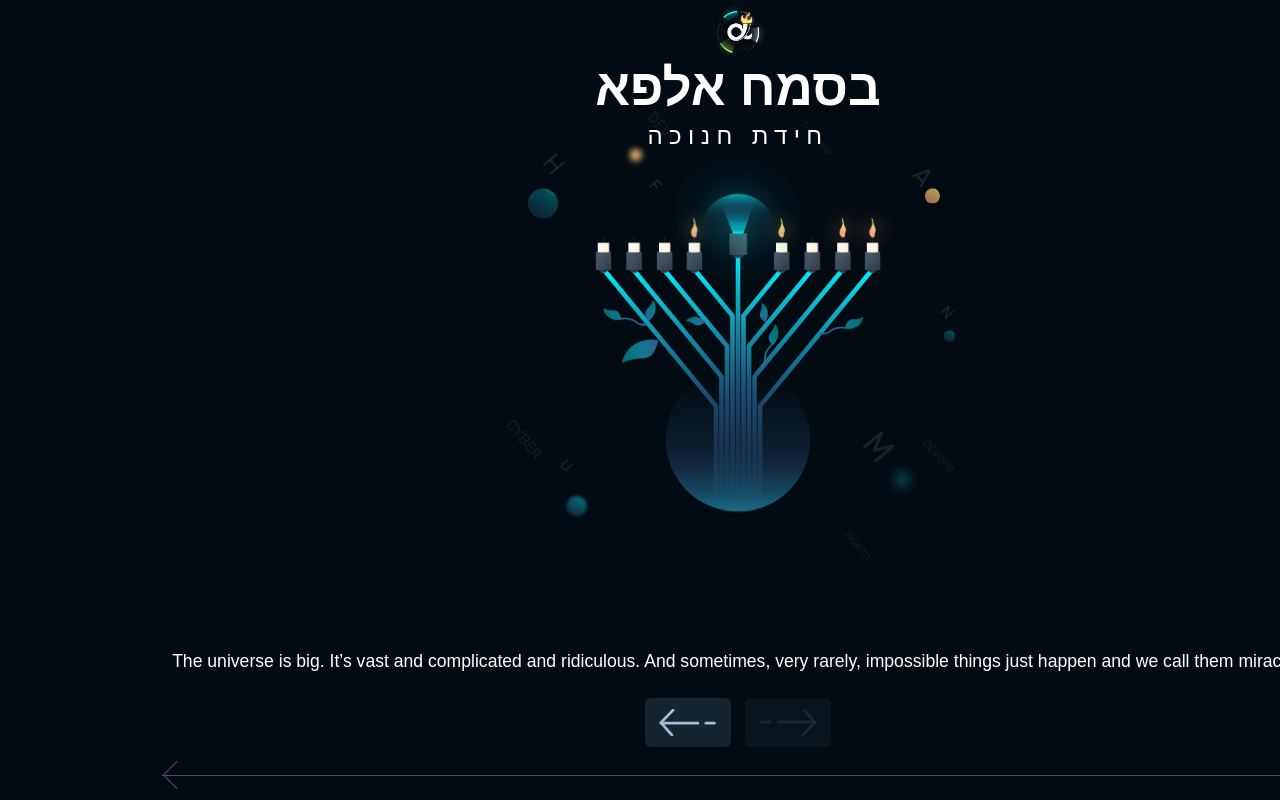
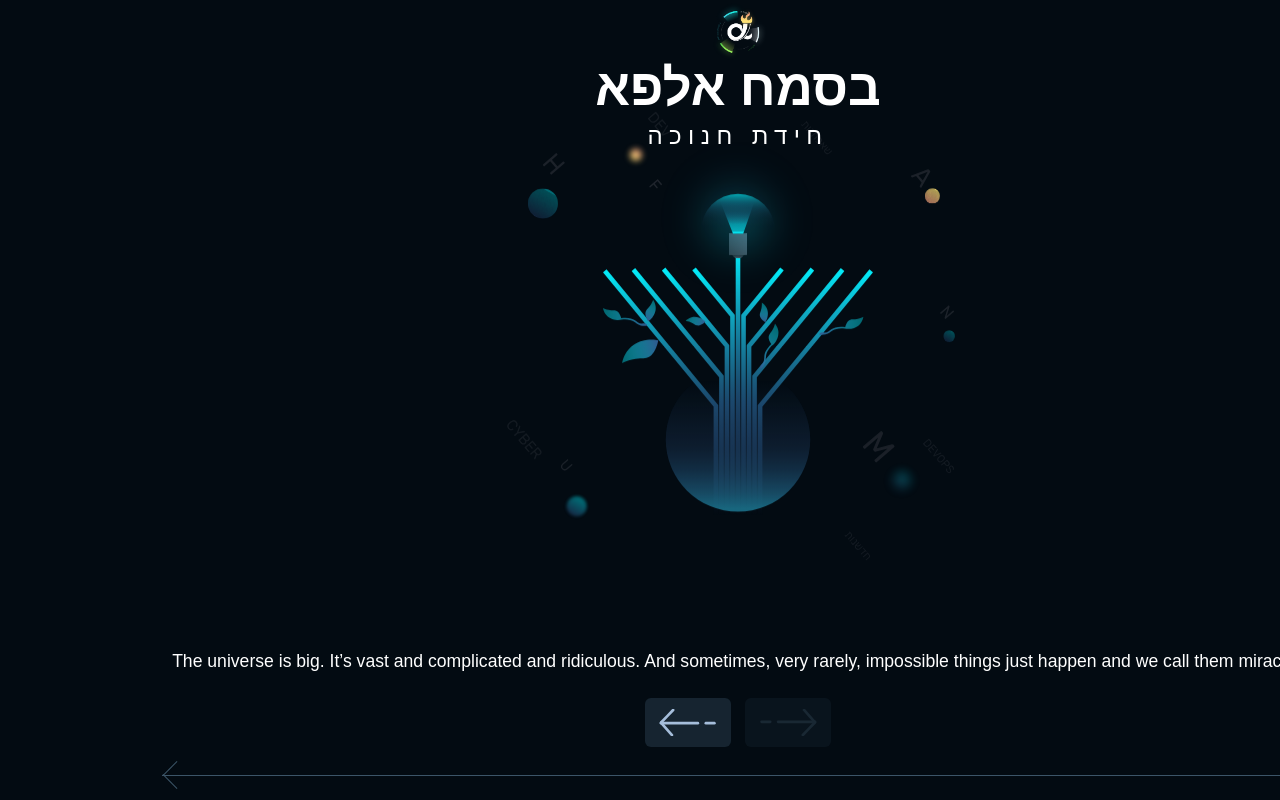
Before and after one commit to shachaf8787/bsmch-hanuka-riddle, a React (Create React App) app: page / in a window 1280 px wide. Built offline with nearby package versions, Linux system fonts and the light colour scheme.

Commit message:
JUst a commit

```diff
--- a/src/components/UI/Hanukia.js
+++ b/src/components/UI/Hanukia.js
@@ -7,7 +7,6 @@ const Hanukia = (props) => {
     <FullCandle
       key={element.id}
       element={element}
-      className={classes["full-candle"]}
     />
   );
 
--- a/src/components/UI/Hanukia.module.css
+++ b/src/components/UI/Hanukia.module.css
@@ -83,12 +83,6 @@
   height: 100px;
 }
 
-.full-candle {
-  position: relative;
-  transform: scale(3.5);
-  bottom: 37px;
-}
-
 .cluster-right {
   flex-grow: 1;
   grid-area: left;
--- a/src/components/svg/FullCandle.js
+++ b/src/components/svg/FullCandle.js
@@ -51,119 +51,121 @@ const FullCandle = (props) => {
   );
 
   return (
-    <svg
-      id="Layer_2"
-      dataname="Layer 2"
-      className={`${classes.svg} ${props.className}`}
-      xmlns="http://www.w3.org/2000/svg"
-      viewBox="0 0 200 259.03"
-    >
-      <defs>
-        <linearGradient
-          id={AllGradientsId[0].id}
-          x1="1556.66"
-          y1="249.1"
-          x2="1556.66"
-          y2="192.61"
-          gradientTransform="translate(1657.02) rotate(-180) scale(1 -1)"
-          gradientUnits="userSpaceOnUse"
-        >
-          <stop offset="0" stopColor="#4e5e6e" />
-          <stop offset="1" stopColor="#2c353e" />
-        </linearGradient>
-        <linearGradient
-          id={AllGradientsId[1].id}
-          x1="1556.66"
-          y1="259.03"
-          x2="1556.66"
-          y2="246.72"
-          gradientTransform="translate(1657.02) rotate(-180) scale(1 -1)"
-          gradientUnits="userSpaceOnUse"
-        >
-          <stop offset="0" stopColor="#4e5e6e" />
-          <stop offset="1" stopColor="#040405" />
-        </linearGradient>
-        <linearGradient
-          id={AllGradientsId[2].id}
-          x1="83.02"
-          y1="201.63"
-          x2="117.7"
-          y2="201.63"
-          gradientUnits="userSpaceOnUse"
-        >
-          <stop offset="0" stopColor="#fff" />
-          <stop offset="1" stopColor="#fff0d5" />
-        </linearGradient>
-        <linearGradient
-          id={AllGradientsId[3].id}
-          x1="1583.53"
-          y1="197.78"
-          x2="1519.82"
-          y2="254.42"
-          xlinkHref={AllGradientsId[0].href}
-        />
-        <linearGradient
-          id={AllGradientsId[4].id}
-          x1="100.13"
-          y1="149.63"
-          x2="100.13"
-          y2="90.22"
-          gradientUnits="userSpaceOnUse"
-        >
-          <stop offset="0" stopColor="#efa07c" />
-          <stop offset="1" stopColor="#ffe274" />
-        </linearGradient>
-        <filter id={AllDropshadowId[0].id} filterUnits="userSpaceOnUse">
-          <feOffset dx="0" dy="0" />
-          <feGaussianBlur result="blur" stdDeviation="30" />
-          <feFlood floodColor="#ffca76" floodOpacity=".78" />
-          <feComposite in2="blur" operator="in" />
-          <feComposite in="SourceGraphic" />
-        </filter>
-      </defs>
-      <g id="Layer_3" dataname="Layer 3">
-        <g id="singleCandle">
-          <path
-            fill={AllGradientsId[0].url}
-            d="M77.49,249.1h0c15.17-2.17,30.57-2.17,45.73,0h0s0-54.86,0-54.86h0c-15.17-2.17-30.57-2.17-45.73,0h0v54.86Z"
-          />
-          <path
-            fill={AllGradientsId[1].url}
-            d="M111.97,247.94c-2.49,.24-6.38,.5-11.14,.29-9.97-.44-14.23-2.53-15.24-.88-1.29,2.12,3.47,9.17,10.26,11.14,5.85,1.7,10.95-1.03,12.61-2.05,4.39-2.71,7.64-7.65,6.74-8.8-.46-.58-1.97-.17-3.22,.29Z"
-          />
-          {hasBottom && (
-            <g className={`${activeCandleCanClassName}`}>
-              <path
-                fill="none"
-                stroke="#63582d"
-                strokeMiterlimit={10}
-                d="M99.79,169.29c1.46-2.59,1.74-4.7,1.72-6.13-.04-4.02-2.38-6.01-2.3-10.53,.03-1.82,.44-3.29,.77-4.21"
-              />
-              <polygon
-                fill={AllGradientsId[2].url}
-                points="117.7 236.81 83.02 236.81 83.02 166.45 117.7 166.45 117.7 171.52 117.7 236.81"
-              />
-              <path
-                fill="#babab9"
-                d="M117.7,236.81h-34.69v-42.5l6.42,.61c7.27,.7,14.58,.7,21.85,0l6.42-.61v42.5Z"
-              />
-            </g>
-          )}
-          <path
-            fill={AllGradientsId[3].url}
-            d="M77.49,249.1l2.8,.51c13.27,2.4,26.86,2.4,40.13,0l2.8-.51v-54.86s-2.8,.51-2.8,.51c-13.27,2.4-26.86,2.4-40.13,0l-2.8-.51v54.86Z"
-          />
-          {hasBottom && hasFlame && (
-            <path
-              className={activeFireClassName}
-              fill={AllGradientsId[4].url}
-              filter={AllDropshadowId[0].url}
-              d="M99.94,149.63c-2.39,.02-4.63-1.17-5.93-3.18-1.66-2.56-3.17-5.85-3.52-9.74-.8-8.99,4.44-14.32,7.01-21.03,2.21-5.78,3.47-11.72-1.25-25.45,4.12,3.6,5.47,6.91,5.93,9.3,.68,3.51,.12,4.03,1.39,9.2,1.43,5.83,3.38,8.2,5.22,13.72,2.26,6.76,.5,7.95-1.48,15.64-.4,1.56-.11,6.52-.54,7.82-.94,2.87-3.81,3.69-6.83,3.72Z"
-            />
-          )}
-        </g>
-      </g>
-    </svg>
+    <>
+      <div className={classes[".full-candle"]}></div>
+    </>
+    // <svg
+    //   id="Layer_2"
+    //   dataname="Layer 2"
+    //   className={`${classes.svg} ${props.className}`}
+    //   viewBox="0 0 200 259.03"
+    // >
+    //   <defs>
+    //     <linearGradient
+    //       id={AllGradientsId[0].id}
+    //       x1="1556.66"
+    //       y1="249.1"
+    //       x2="1556.66"
+    //       y2="192.61"
+    //       gradientTransform="translate(1657.02) rotate(-180) scale(1 -1)"
+    //       gradientUnits="userSpaceOnUse"
+    //     >
+    //       <stop offset="0" stopColor="#4e5e6e" />
+    //       <stop offset="1" stopColor="#2c353e" />
+    //     </linearGradient>
+    //     <linearGradient
+    //       id={AllGradientsId[1].id}
+    //       x1="1556.66"
+    //       y1="259.03"
+    //       x2="1556.66"
+    //       y2="246.72"
+    //       gradientTransform="translate(1657.02) rotate(-180) scale(1 -1)"
+    //       gradientUnits="userSpaceOnUse"
+    //     >
+    //       <stop offset="0" stopColor="#4e5e6e" />
+    //       <stop offset="1" stopColor="#040405" />
+    //     </linearGradient>
+    //     <linearGradient
+    //       id={AllGradientsId[2].id}
+    //       x1="83.02"
+    //       y1="201.63"
+    //       x2="117.7"
+    //       y2="201.63"
+    //       gradientUnits="userSpaceOnUse"
+    //     >
+    //       <stop offset="0" stopColor="#fff" />
+    //       <stop offset="1" stopColor="#fff0d5" />
+    //     </linearGradient>
+    //     <linearGradient
+    //       id={AllGradientsId[3].id}
+    //       x1="1583.53"
+    //       y1="197.78"
+    //       x2="1519.82"
+    //       y2="254.42"
+    //       xlinkHref={AllGradientsId[0].href}
+    //     />
+    //     <linearGradient
+    //       id={AllGradientsId[4].id}
+    //       x1="100.13"
+    //       y1="149.63"
+    //       x2="100.13"
+    //       y2="90.22"
+    //       gradientUnits="userSpaceOnUse"
+    //     >
+    //       <stop offset="0" stopColor="#efa07c" />
+    //       <stop offset="1" stopColor="#ffe274" />
+    //     </linearGradient>
+    //     <filter id={AllDropshadowId[0].id} filterUnits="userSpaceOnUse">
+    //       <feOffset dx="0" dy="0" />
+    //       <feGaussianBlur result="blur" stdDeviation="30" />
+    //       <feFlood floodColor="#ffca76" floodOpacity=".78" />
+    //       <feComposite in2="blur" operator="in" />
+    //       <feComposite in="SourceGraphic" />
+    //     </filter>
+    //   </defs>
+    //   <g id="Layer_3" dataname="Layer 3">
+    //     <g id="singleCandle">
+    //       <path
+    //         fill={AllGradientsId[0].url}
+    //         d="M77.49,249.1h0c15.17-2.17,30.57-2.17,45.73,0h0s0-54.86,0-54.86h0c-15.17-2.17-30.57-2.17-45.73,0h0v54.86Z"
+    //       />
+    //       <path
+    //         fill={AllGradientsId[1].url}
+    //         d="M111.97,247.94c-2.49,.24-6.38,.5-11.14,.29-9.97-.44-14.23-2.53-15.24-.88-1.29,2.12,3.47,9.17,10.26,11.14,5.85,1.7,10.95-1.03,12.61-2.05,4.39-2.71,7.64-7.65,6.74-8.8-.46-.58-1.97-.17-3.22,.29Z"
+    //       />
+    //       {hasBottom && (
+    //         <g className={`${activeCandleCanClassName}`}>
+    //           <path
+    //             fill="none"
+    //             stroke="#63582d"
+    //             strokeMiterlimit={10}
+    //             d="M99.79,169.29c1.46-2.59,1.74-4.7,1.72-6.13-.04-4.02-2.38-6.01-2.3-10.53,.03-1.82,.44-3.29,.77-4.21"
+    //           />
+    //           <polygon
+    //             fill={AllGradientsId[2].url}
+    //             points="117.7 236.81 83.02 236.81 83.02 166.45 117.7 166.45 117.7 171.52 117.7 236.81"
+    //           />
+    //           <path
+    //             fill="#babab9"
+    //             d="M117.7,236.81h-34.69v-42.5l6.42,.61c7.27,.7,14.58,.7,21.85,0l6.42-.61v42.5Z"
+    //           />
+    //         </g>
+    //       )}
+    //       <path
+    //         fill={AllGradientsId[3].url}
+    //         d="M77.49,249.1l2.8,.51c13.27,2.4,26.86,2.4,40.13,0l2.8-.51v-54.86s-2.8,.51-2.8,.51c-13.27,2.4-26.86,2.4-40.13,0l-2.8-.51v54.86Z"
+    //       />
+    //       {hasBottom && hasFlame && (
+    //         <path
+    //           className={activeFireClassName}
+    //           fill={AllGradientsId[4].url}
+    //           filter={AllDropshadowId[0].url}
+    //           d="M99.94,149.63c-2.39,.02-4.63-1.17-5.93-3.18-1.66-2.56-3.17-5.85-3.52-9.74-.8-8.99,4.44-14.32,7.01-21.03,2.21-5.78,3.47-11.72-1.25-25.45,4.12,3.6,5.47,6.91,5.93,9.3,.68,3.51,.12,4.03,1.39,9.2,1.43,5.83,3.38,8.2,5.22,13.72,2.26,6.76,.5,7.95-1.48,15.64-.4,1.56-.11,6.52-.54,7.82-.94,2.87-3.81,3.69-6.83,3.72Z"
+    //         />
+    //       )}
+    //     </g>
+    //   </g>
+    // </svg>
   );
 };
 
--- a/src/components/svg/FullCandle.module.css
+++ b/src/components/svg/FullCandle.module.css
@@ -1,3 +1,9 @@
+.full-candle {
+  position: relative;
+  transform: scale(3.5);
+  bottom: 37px;
+}
+
 .candle.enter-active {
   position: relative;
   animation: candleFadein forwards 300ms ease;
```
